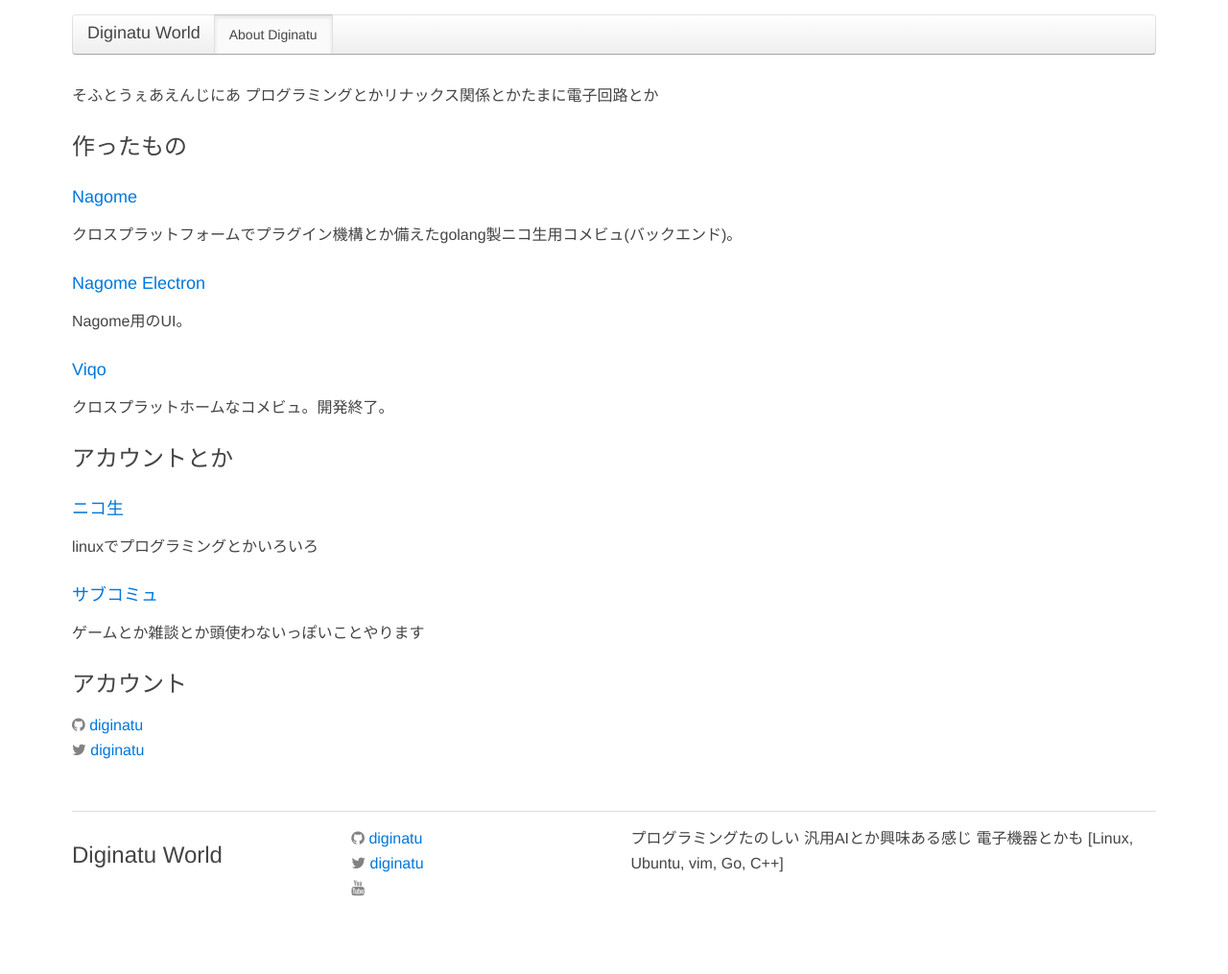
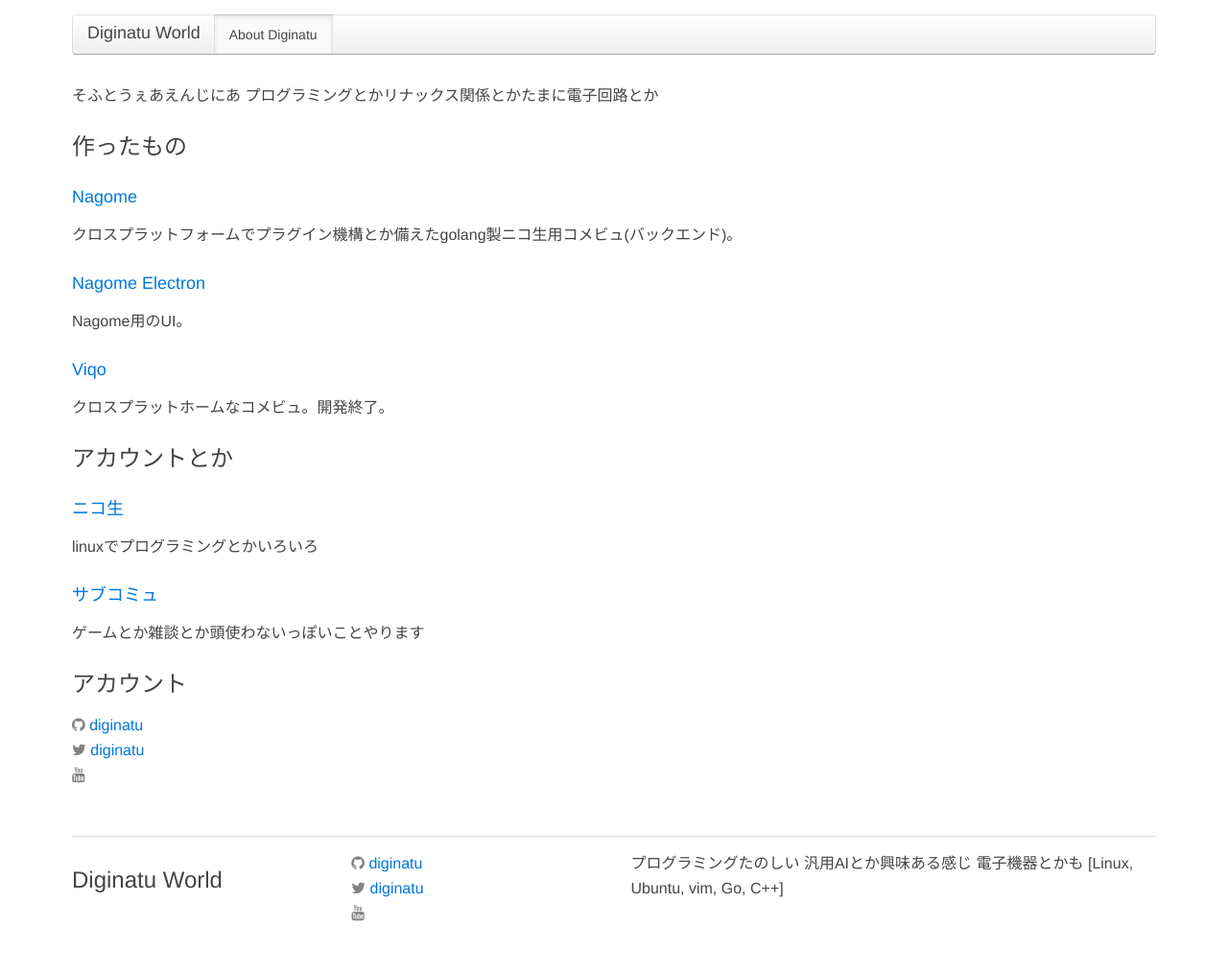
Before and after one commit to diginatu/diginatu.github.io, a Jekyll site: the page built from about.md, in a window 1280 px wide. Shown: the whole page at 96% size. Built offline with Jekyll 4.4.1, drawn with Linux system fonts in a browser that asks for light colours; nearby versions of some CDN libraries; before the commit the page ends 989 px from its top, so only the background shows below that.

Commit message:
Add Youtube link

```diff
--- a/about.md
+++ b/about.md
@@ -50,4 +50,10 @@
 <i class="uk-icon-twitter text-weak"></i> {{ site.twitter_username }}
 </a>
 </li>
+
+<li>
+<a href="https://www.youtube.com/channel/UC_4HH7aQmL8GNhyV6RWro9Q">
+<i class="uk-icon-youtube text-weak"></i> {{ Digi Natu }}
+</a>
+</li>
 </ul>
```
